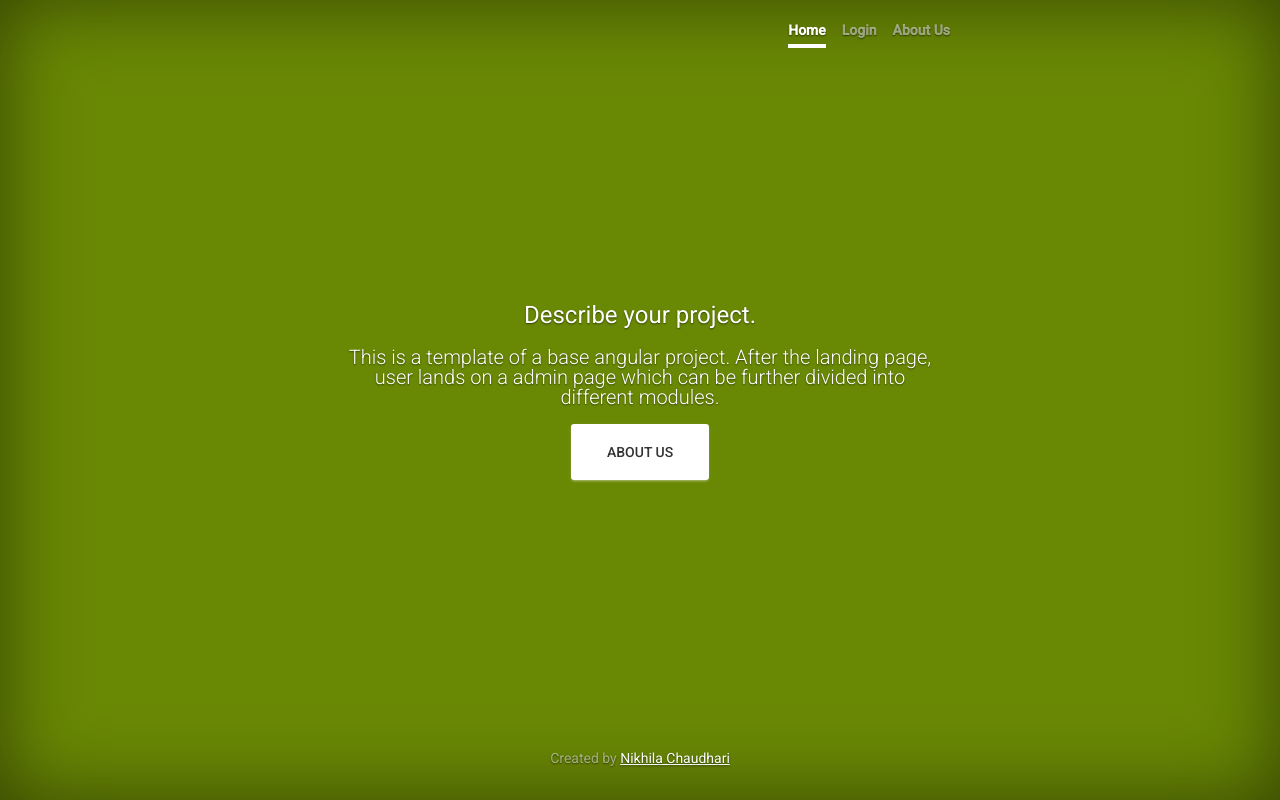
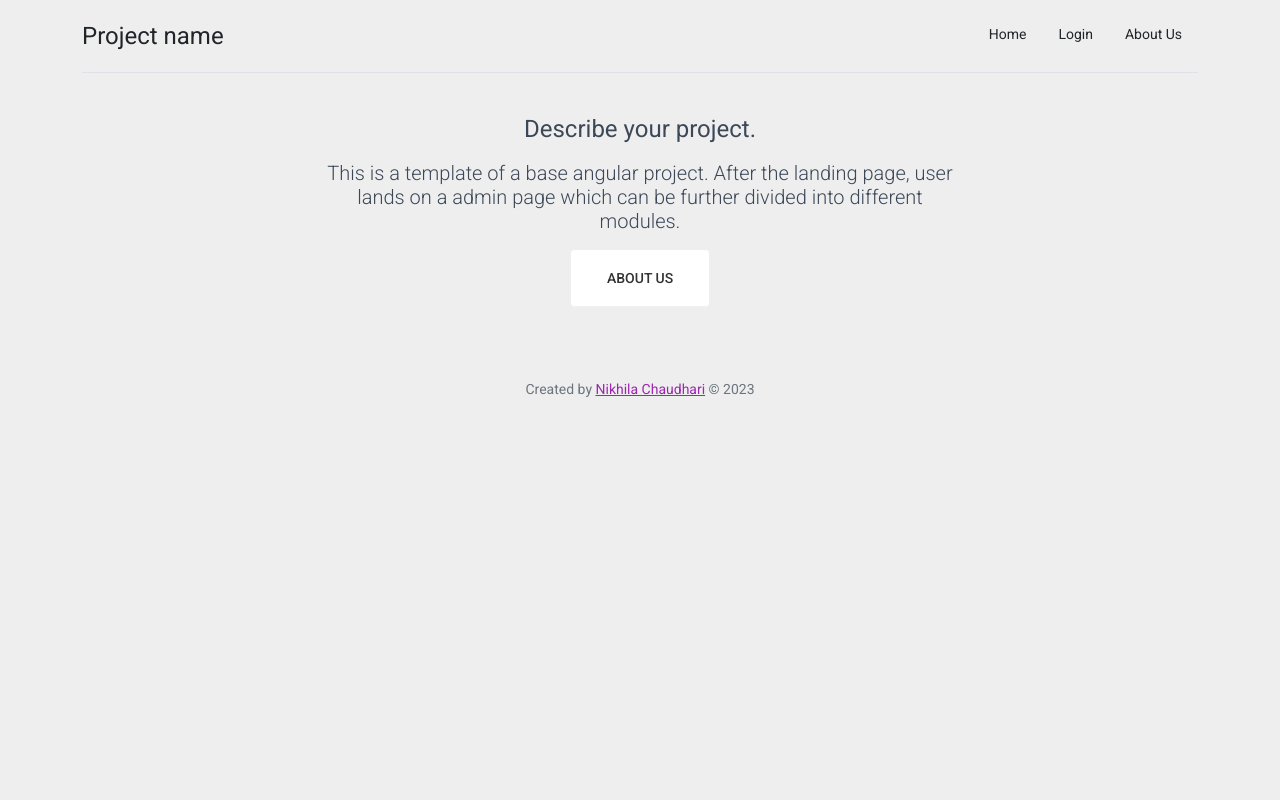
Before and after one commit to nikhila-chaudhari/simple-project-management, an Angular app in the folder frontend/: page /landing in a window 1280 px wide. Built offline with nearby package versions, Linux system fonts and the light colour scheme.

Commit message:
Simplify styling

```diff
--- a/frontend/src/layouts/landing-layout/landing-layout.component.html
+++ b/frontend/src/layouts/landing-layout/landing-layout.component.html
@@ -1,22 +1,25 @@
-<div class="landing-container d-flex text-center text-white">
-    <div class="d-flex p-3 mx-auto flex-column">
-        <header class="mb-auto">
-            <div>
-                <!--<h3 class="float-md-start mb-0">Angular</h3>-->
-                <nav class="nav nav-masthead justify-content-center float-md-end">
-                    <a class="nav-link" routerLinkActive="active" routerLink="/landing" [routerLinkActiveOptions]="{ exact: true }">Home</a>
-                    <a class="nav-link" routerLinkActive="active" routerLink="./auth">Login</a>
-                    <a class="nav-link" routerLinkActive="active" routerLink="./aboutus">About Us</a>
-                </nav>
-            </div>
-        </header>
+<div class="container landing-container py-3">
+    <header>
+      <div class="d-flex flex-column flex-md-row align-items-center pb-3 mb-4 border-bottom">
+        <a href="/" class="d-flex align-items-center text-dark text-decoration-none">
+           <span class="fs-4">Project name</span>
+        </a>
 
-        <main class="px-3">
-            <router-outlet></router-outlet>
-        </main>
+        <nav class="nav nav-masthead d-inline-flex mt-2 mt-md-0 ms-md-auto">
+          <a class="nav-link me-3 py-2 text-dark text-decoration-none" routerLinkActive="active" routerLink="/landing" [routerLinkActiveOptions]="{ exact: true }">Home</a>
+          <a class="nav-link me-3 py-2 text-dark text-decoration-none" routerLinkActive="active" routerLink="./auth">Login</a>
+          <a class="nav-link me-3 py-2 text-dark text-decoration-none" routerLinkActive="active" routerLink="./aboutus">About Us</a>
+        </nav>
+      </div>
 
-        <footer class="mt-auto text-white-50">
-            <p>Created by <a class="text-white" href="#">Nikhila Chaudhari</a></p>
+    </header>
+    <main class="container">
+        <router-outlet></router-outlet>
+    </main>
+    <div class="container">
+        <div class="b-example-divider"></div>
+        <footer class="py-3 my-4">
+          <p class="text-center text-muted">Created by <a class="link-text" href="#">Nikhila Chaudhari</a> &copy; 2023</p>
         </footer>
     </div>
 </div>
--- a/frontend/src/layouts/landing-layout/landing-layout.component.scss
+++ b/frontend/src/layouts/landing-layout/landing-layout.component.scss
@@ -3,6 +3,11 @@
 /*
  * Globals
  */
+
+ body {
+  min-height: 75rem;
+  padding-top: 4.5rem;
+}
 
 
 /* Custom default button */
@@ -19,11 +24,7 @@
  */
 
 .landing-container {
-  text-shadow: 0 .05rem .1rem rgba(0, 0, 0, .5);
-  box-shadow: inset 0 0 5rem rgba(0, 0, 0, .5);
-  background-color: $forest-color;
-  color: white;
-  min-height: 100vh;
+  color: $forest-color;
 }
 
 
@@ -33,7 +34,6 @@
 
 .nav-masthead .nav-link {
   padding: .25rem 0;
-  font-weight: 700;
   color: rgba(255, 255, 255, .5);
   background-color: transparent;
   border-bottom: .25rem solid transparent;
@@ -41,14 +41,14 @@
 
 .nav-masthead .nav-link:hover,
 .nav-masthead .nav-link:focus {
-  border-bottom-color: rgba(255, 255, 255, .25);
+  border-bottom-color: $forest-color;
 }
 
 .nav-masthead .nav-link + .nav-link {
   margin-left: 1rem;
 }
 
-.nav-masthead .active {
-  color: #fff;
-  border-bottom-color: #fff;
+.nav-masthead .nav-link .active {
+  color: $forest-color;
+  border-bottom-color: $forest-color;
 }
--- a/frontend/src/layouts/landing-layout/landing-layout.component.ts
+++ b/frontend/src/layouts/landing-layout/landing-layout.component.ts
@@ -8,6 +8,7 @@ import { RouterModule } from '@angular/router';
 })
 export class LandingLayoutComponent implements OnInit {
 
+  isCollapsed: boolean = false;
   constructor() {
     console.log('Initializing landing layout component');
   }
--- a/frontend/src/modules/auth/login/login.component.html
+++ b/frontend/src/modules/auth/login/login.component.html
@@ -1,3 +1,6 @@
+<body class="d-flex h-100 text-center">
+
+    <div class="cover-container d-flex w-100 h-100 p-3 mx-auto flex-column">
 <main class="form-signin">
     <form>
         <img class="mb-4" src="/assets/img/tree-logo.png" alt="" width="72" height="57">
@@ -12,6 +15,8 @@
             <label for="floatingPassword">Password</label>
         </div>
 
-        <button class="w-100 btn btn-lg btn-secondary fw-bold border-white bg-white" type="submit">Sign in</button>
+        <button class="w-100 btn btn-lg sign-in-btn fw-bold border-white" type="submit">Sign in</button>
     </form>
 </main>
+</div>
+</body>
--- a/frontend/src/modules/auth/login/login.component.scss
+++ b/frontend/src/modules/auth/login/login.component.scss
@@ -1,7 +1,10 @@
+@import "assets/scss/material-dashboard.scss";
+
+.cover-container {
+  max-width: 42em;
+}
 
 .form-signin {
-    width: 100%;
-    max-width: 330px;
     padding: 15px;
   }
 
@@ -24,3 +27,7 @@
     border-top-left-radius: 0;
     border-top-right-radius: 0;
   }
+
+.sign-in-btn{
+  background-color: $forest-color;
+}
--- a/frontend/src/modules/landing/landing.component.html
+++ b/frontend/src/modules/landing/landing.component.html
@@ -1,4 +1,7 @@
-<div class="cover-container">
+<body class="d-flex h-100 text-center">
+
+    <div class="cover-container d-flex w-100 h-100 p-3 mx-auto flex-column">
+
     <h1>Describe your project.</h1>
     <p class="lead">This is a template of a base angular project. After the landing page, user lands on a admin page
         which can be further divided into different modules.</p>
@@ -6,3 +9,4 @@
         <a routerLink="./aboutus" class="btn btn-lg btn-secondary fw-bold border-white bg-white">About Us</a>
     </p>
 </div>
+</body>
--- a/frontend/src/modules/landing/landing.component.scss
+++ b/frontend/src/modules/landing/landing.component.scss
@@ -16,10 +16,7 @@
  * Base structure
  */
 
-body {
-  text-shadow: 0 .05rem .1rem rgba(0, 0, 0, .5);
-  box-shadow: inset 0 0 5rem rgba(0, 0, 0, .5);
-}
+
 
 .cover-container {
   max-width: 42em;
```
